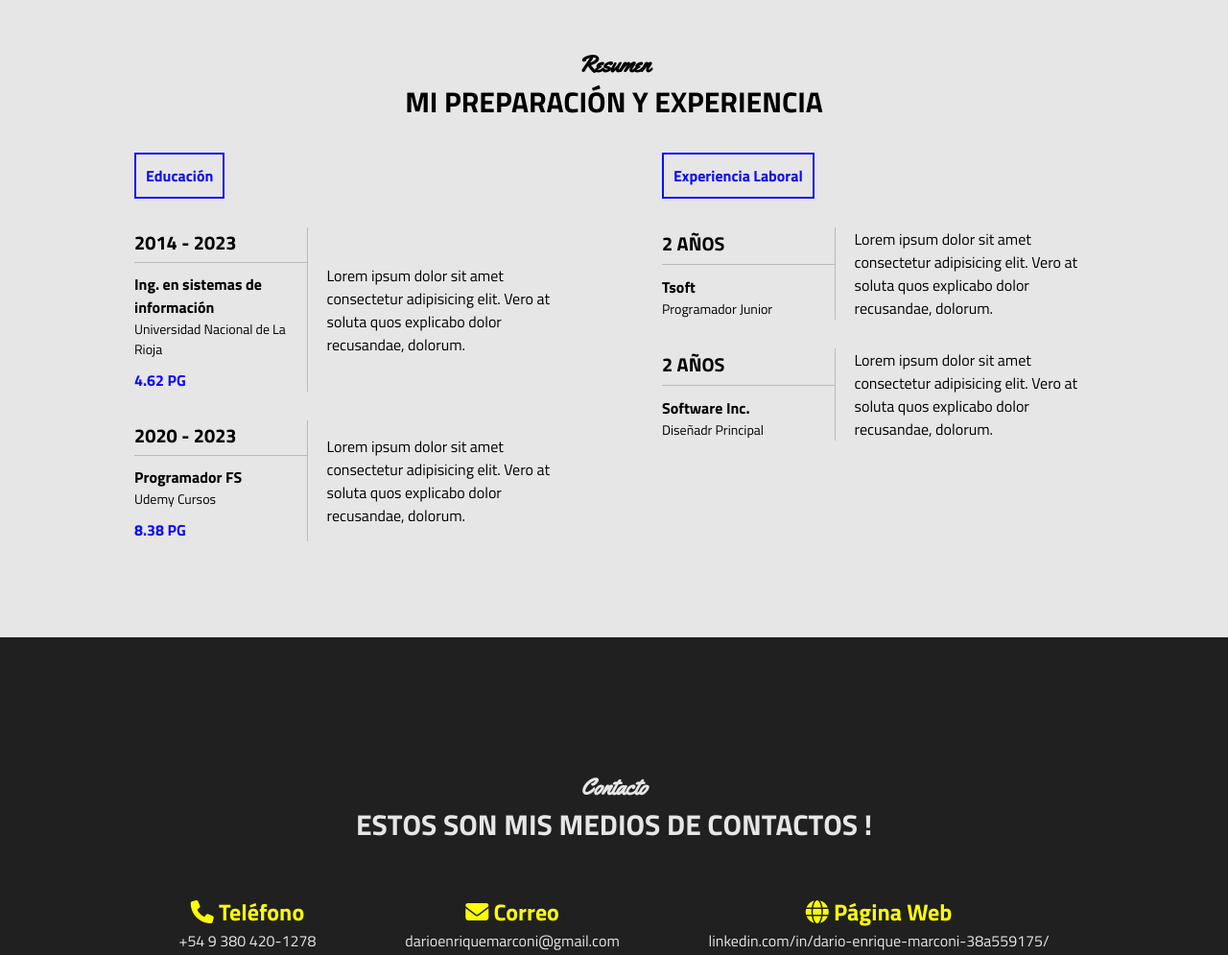
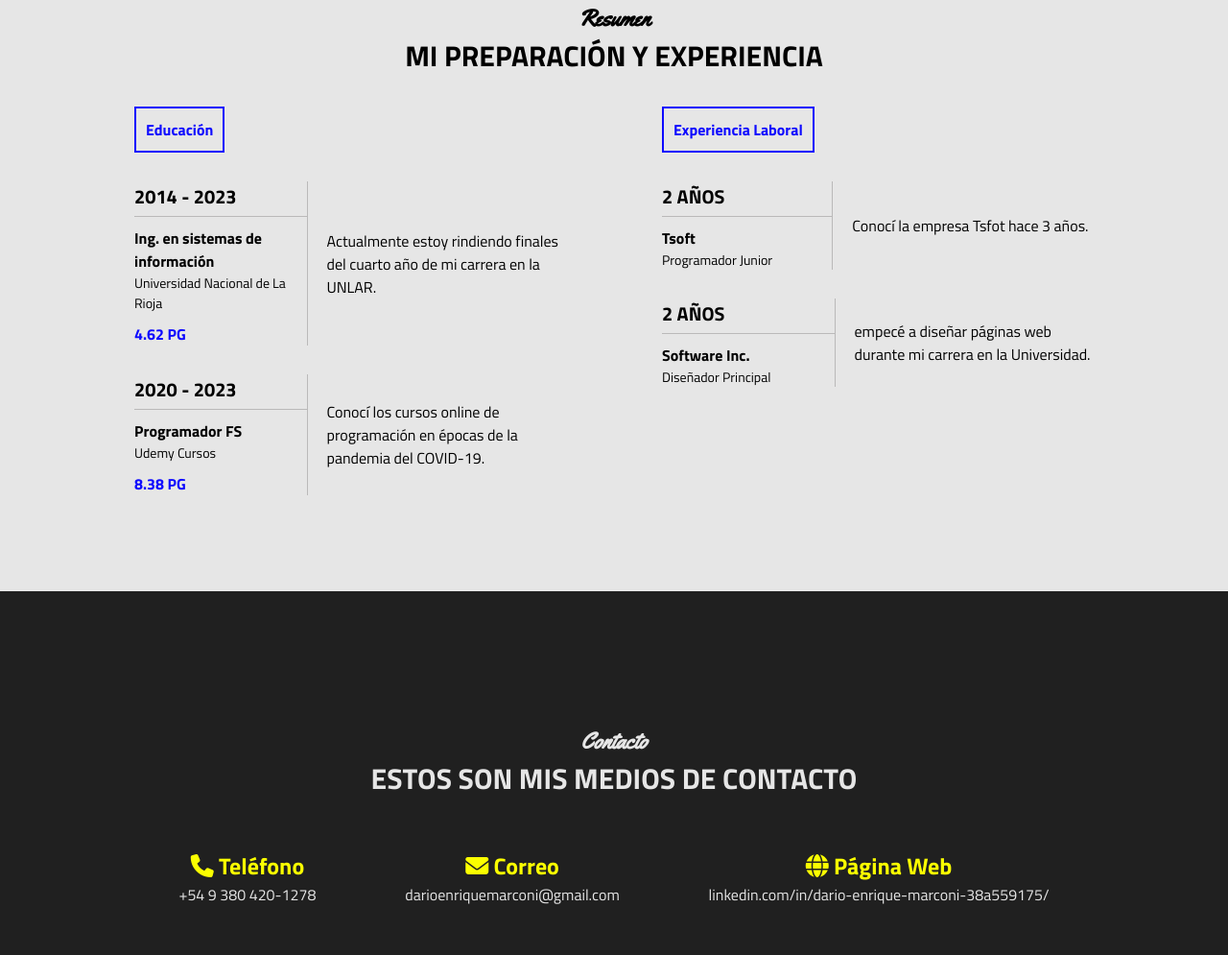
Before and after one commit to DarioMarconi/CVDarioEnriqueMarconi, a plain HTML site: page index.html in a window 1280 px wide. Shown: the part 1653-2648 px from the top of the page at 96% size. Drawn offline with Linux system fonts and the light colour scheme.

Commit message:
ultimas modificaciones de Febrero 2023

```diff
--- a/index.html
+++ b/index.html
@@ -51,18 +51,18 @@
             <h2 class="titulo-seccion">Sobre Mi</h2>
             <h3>Detalles personales</h3>
 
-            <p class="especial">Actualmente soy programador Front-end y estoy estudiando la carrera Ingeniería en sistemas de información</p>
+            <p class="especial">Programador Front-end y estudiante de la carrera Ingeniería en sistemas de información</p>
 
             <div class="fila">
                 <div class="col">
                     <i class="fa-solid fa-user"></i>
                     <span class="titulo-detalle">Perfil</span>
-                    <p>Lorem ipsum dolor sit amet consectetur, adipisicing elit. Officiis, provident esse. Nesciunt quod eveniet dolorem necessitatibus iure, suscipit similique provident fugiat excepturi commodi</p>
+                    <p>Actualmente soy estudiante avanzado de Ing. en sistemas de información y estoy adquiriendo experiencia como programador mediante cursos online</p>
                 </div>
                 <div class="col">
                     <i class="fa-solid fa-location-pin"></i>
                     <span class="titulo-detalle">Ubicación</span>
-                    <p>Vivo en la sede capital de la provincia de La Rioja, Argentina.</p>
+                    <p>La Rioja, Argentina. Sede capital</p>
                 </div>
                 <div class="col">
                     <i class="fa-solid fa-flag"></i>
@@ -162,7 +162,7 @@
                                 <h3>2014 - 2023</h3>
                             </td>
                             <td rowspan="2" class="descripcion">
-                                Lorem ipsum dolor sit amet consectetur adipisicing elit. Vero at soluta quos explicabo dolor recusandae, dolorum.
+                                Actualmente estoy rindiendo finales del cuarto año de mi carrera en la UNLAR.
                             </td>
                         </tr>
                         <tr>
@@ -179,7 +179,7 @@
                                 <h3>2020 - 2023</h3>
                             </td>
                             <td rowspan="2" class="descripcion">
-                                Lorem ipsum dolor sit amet consectetur adipisicing elit. Vero at soluta quos explicabo dolor recusandae, dolorum.
+                                Conocí los cursos online de programación en épocas de la pandemia del COVID-19.
                             </td>
                         </tr>
                         <tr>
@@ -199,7 +199,7 @@
                                 <h3>2 Años</h3>
                             </td>
                             <td rowspan="2" class="descripcion">
-                                Lorem ipsum dolor sit amet consectetur adipisicing elit. Vero at soluta quos explicabo dolor recusandae, dolorum.
+                                Conocí la empresa Tsfot hace 3 años.
                             </td>
                         </tr>
                         <tr>
@@ -216,13 +216,13 @@
                                 <h3>2 Años</h3>
                             </td>
                             <td rowspan="2" class="descripcion">
-                                Lorem ipsum dolor sit amet consectetur adipisicing elit. Vero at soluta quos explicabo dolor recusandae, dolorum.
+                                empecé a diseñar páginas web durante mi carrera en la Universidad.
                             </td>
                         </tr>
                         <tr>
                             <td>
                                 <h4>Software Inc.</h4>
-                                <p>Diseñadr Principal</p>
+                                <p>Diseñador Principal</p>
                             </td>
                         </tr>
                     </table>
@@ -235,7 +235,7 @@
     <section class="contacto" id="contacto">
         <div class="contenido-seccion">
             <h2 class="titulo-seccion">Contacto</h2>
-            <h3>Estos son mis medios de contactos !</h3>
+            <h3>Estos son mis medios de contacto</h3>
 
             <div class="fila">
                 <div class="col">
```
